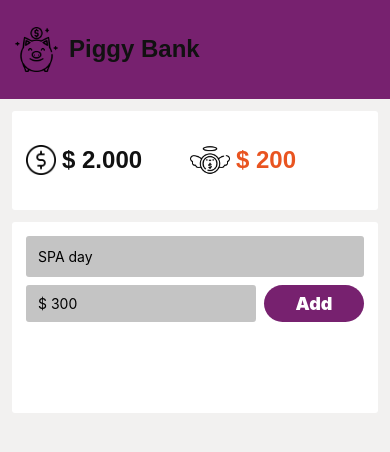
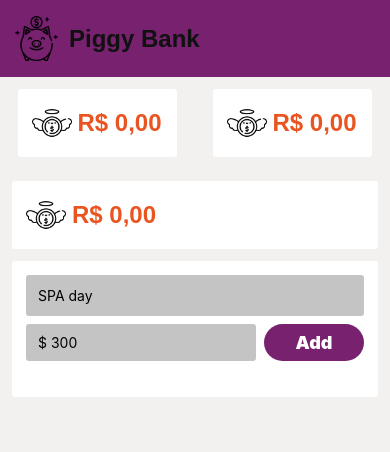
Before and after one commit to analiseburtet/PiggyBank-App, a React Native app: screen / in a window 390 px wide. Shown: the top 452 px of the page. Built offline with nearby package versions, Linux system fonts and the light colour scheme.

Commit message:
feat adjustments code

```diff
--- a/App.js
+++ b/App.js
@@ -1,39 +1,39 @@
-import React, { useState, useEffect } from 'react';
+import React, { useState, useEffect } from "react";
 import { AsyncStorage } from "react-native";
-import { StyleSheet, View } from 'react-native';
-import Header from './src/components/Header'
-import AccountAmount from './src/components/AccountAmount'
-import Form from './src/components/Form'
-import BillContainer from './src/components/BillContainer'
+import { StyleSheet, View } from "react-native";
+import Header from "./src/components/Header";
+import AccountAmount from "./src/components/AccountAmount";
+import Form from "./src/components/Form";
+import BillContainer from "./src/components/BillContainer";
+
+const VALOR_TOTAL_ID = "valor-total";
 
 export default function App() {
   const [data, setData] = useState([]);
-  const [ positiveValue, setPositiveValue ] = useState()
+  const [moneyTotal, setMoneyTotal] = useState(0);
+  const [billTotal, setBillTotal] = useState(0);
 
-  const updateNegativeBalance = async (id, name, money) => {
+  const createNewBill = async (id, name, money) => {
     const unixTimestamp = id;
-    await AsyncStorage.setItem(
-      unixTimestamp,
-      JSON.stringify({ name, money })
-    );
+    await AsyncStorage.setItem(unixTimestamp, JSON.stringify({ name, money }));
     setData([...data, { key: id, name, money }]);
-    let negativeValue = money
-    accountBalance(positiveValue, negativeValue)
-  }
-
-  const accountBalance = async ( positiveValue, negativeValue ) => {
-    let balance = positiveValue - negativeValue
-    return balance
-  }
+    let currentBill = money;
+    const updatedTotalBill = billTotal + parseInt(currentBill, 10);
+    setBillTotal(updatedTotalBill);
+    await AsyncStorage.setItem(VALOR_TOTAL_ID, updatedTotalBill);
+  };
 
   useEffect(() => {
     const getData = async () => {
       let data = null;
       try {
-        data = (await displayData()).map(([key, name, money]) => {
+        const res = await displayData();
+        data = res.objects.map(([key, name, money]) => {
           const finalValue = JSON.parse(name, money);
           return { key, ...finalValue };
         });
+        console.log(res.valorTotal);
+        setBillTotal(parseInt(res.valorTotal || 0, 10));
       } catch (error) {
         console.log(error);
         data = [];
@@ -43,26 +43,31 @@ export default function App() {
     getData();
   }, []);
 
-
   const deleteBill = async (key) => {
     try {
-      await AsyncStorage.removeItem(key);
       const filteredData = data.filter((item) => item.key !== key);
       setData(filteredData);
+      await Promise.all([
+        AsyncStorage.removeItem(key),
+        AsyncStorage.setItem(VALOR_TOTAL_ID, billTotal),
+      ]);
+      setBillTotal(billTotal);
     } catch (error) {
       console.log(error, "imposible to delete item");
     }
   };
 
-  const updatePositiveBalance = (positiveBalance) => {
-    setPositiveValue(positiveBalance)
-  }
-
   return (
     <View style={styles.container}>
-      <Header/>
-      <AccountAmount accountBalance={accountBalance} updateNegativeBalance={updateNegativeBalance} updatePositiveBalance={updatePositiveBalance}/>
-      <Form accountBalance={accountBalance} updateNegativeBalance={updateNegativeBalance}/>
+      <Header />
+      <View style={{ flexDirection: "row", justifyContent: "space-around" }}>
+        <AccountAmount moneyTotal={moneyTotal} billTotal={billTotal} />
+        <AccountAmount moneyTotal={moneyTotal} billTotal={billTotal} />
+      </View>
+      <View style={{ flexDirection: "column" }}>
+        <AccountAmount moneyTotal={moneyTotal} billTotal={billTotal} />
+      </View>
+      <Form createNewBill={createNewBill} />
       <BillContainer onDelete={deleteBill} data={data} />
     </View>
   );
@@ -71,8 +76,8 @@ export default function App() {
 const styles = StyleSheet.create({
   container: {
     flex: 1,
-    backgroundColor: '#F2F1F0',
-    flexDirection: 'column'
+    backgroundColor: "#F2F1F0",
+    flexDirection: "column",
   },
 });
 
@@ -85,7 +90,10 @@ const displayData = async () => {
       objects = await AsyncStorage.multiGet(
         keys.filter((key) => !!parseInt(key, 10))
       );
-      return objects;
+
+      const valorTotal = await AsyncStorage.getItem(VALOR_TOTAL_ID);
+
+      return { objects, valorTotal };
     } catch (error) {
       console.log(error);
     }
--- a/src/components/AccountAmount.js
+++ b/src/components/AccountAmount.js
@@ -1,79 +1,57 @@
-import React, { useState } from 'react'
-import { View, Image, StyleSheet, TextInput } from 'react-native'
+import React, { useState } from "react";
+import { View, Image, StyleSheet, TextInput, Text } from "react-native";
 
-const AccountAmount = ({ accountBalance, updatePositiveBalance }) => {
-    const [ positiveBalance, setPositiveBalance ] = useState()
-    const [ negativeBalance, setNegativeBalance ] = useState()
-
-    return(
+const AccountAmount = ({ moneyTotal, billTotal }) => {
+  return (
     <View style={styles.background}>
+      <View style={{ maxWidth: "30%" }}>
         <Image
-                style={styles.coin}
-                source={require('../../assets/coin.png')}
-            />
-            <View style={styles.inputBox}>
-                <TextInput
-                    style={styles.text}
-                    placeholder='$ 2.000'
-                    onChangeText={(positiveBalance) => {
-                        setPositiveBalance(positiveBalance)
-                        updatePositiveBalance(positiveBalance)
-                    }}
-                    value={positiveBalance}
+          style={styles.coinfly}
+          source={require("../../assets/coinfly.png")}
         />
       </View>
-             <Image
-                style={styles.coinfly}
-                source={require('../../assets/coinfly.png')}
-            />
-             <View style={styles.inputBox}>
-                <TextInput
-                    style={styles.negativeText}
-                    placeholder='$ 200'
-                    value={negativeBalance}
-                />
+      <View style={{ alignSelf: "stretch", justifyContent: "center" }}>
+        <Text style={styles.negativeText} placeholder="$ 200">
+          {Intl.NumberFormat("pt-BR", {
+            style: "currency",
+            currency: "BRL",
+          }).format(billTotal)}
+        </Text>
       </View>
     </View>
-    )
-}
+  );
+};
 
-export default AccountAmount
+export default AccountAmount;
 
-const styles =  StyleSheet.create({
+const styles = StyleSheet.create({
   background: {
-        backgroundColor: '#ffffff',
-        flex: 0.1,
+    backgroundColor: "#ffffff",
     padding: 14,
-        flexDirection: 'row',
-        alignItems: 'center',
-        justifyContent: 'space-evenly',
+    flexDirection: "row",
     borderRadius: 3,
     margin: 12,
   },
   coin: {
     height: 30,
-        width: 30
+    width: 30,
   },
   coinfly: {
     height: 40,
-        width: 40
+    width: 40,
   },
   text: {
     fontSize: 24,
-        fontFamily: 'sans-serif',
-        color: '#111111',
-        fontWeight: '900',
+    fontFamily: "sans-serif",
+    color: "#111111",
+    fontWeight: "900",
     paddingLeft: 6,
-
   },
   negativeText: {
     fontSize: 24,
-        fontFamily: 'sans-serif',
-        color: '#E95420',
-        fontWeight: '900',
-        paddingLeft: 6
+    fontFamily: "sans-serif",
+    color: "#E95420",
+    fontWeight: "900",
+    paddingLeft: 6,
   },
-    inputBox: {
-        flex: 1
-    }
-})
+});
--- a/src/components/BillContainer.js
+++ b/src/components/BillContainer.js
@@ -1,72 +1,74 @@
-import React from 'react'
-import { View, Text, Image, StyleSheet, SafeAreaView, FlatList, TouchableOpacity } from 'react-native'
+import React from "react";
+import {
+  View,
+  Text,
+  Image,
+  StyleSheet,
+  SafeAreaView,
+  FlatList,
+  TouchableOpacity,
+} from "react-native";
 
-function Item({ bill, onDelete }){
-    return(
-        <View style={styles.container} key={bill.key}>
-            <Image
-                style={styles.bill}
-                source={require('../../assets/bill.png')}
-            />
-            <Text
-                 style={styles.text}
-            >{bill.name}</Text>
-            <Text
-                 style={styles.negativeText}
-            >$ {bill.money}</Text>
-            <TouchableOpacity onPress={() => onDelete(bill.key)}>
+function Item({ bill, onDelete }) {
+  return (
+    <View style={[styles.container]} key={bill.key}>
+      <View style={{ flexDirection: "row", justifyContent: "space-evenly" }}>
+        <Image style={styles.bill} source={require("../../assets/bill.png")} />
+        <View />
+        <Text style={styles.text}>{bill.name}</Text>
+      </View>
+      <View />
+      <Text style={styles.negativeText}>$ {bill.money}</Text>
+      <View />
+      <TouchableOpacity onPress={async () => await onDelete(bill.key)}>
         <Image style={styles.can} source={require("../../assets/can.png")} />
       </TouchableOpacity>
     </View>
-    )
+  );
 }
 
 const BillContainer = ({ data, onDelete }) => {
-    return(
+  return (
     <SafeAreaView>
       <FlatList
         data={data}
         keyExtractor={(item) => item.key}
-                renderItem={({ item }) => (
-                    <Item bill={item} onDelete={onDelete}/>
-                )}
+        renderItem={({ item }) => <Item bill={item} onDelete={onDelete} />}
       />
     </SafeAreaView>
-    )
-}
+  );
+};
 
-export default BillContainer
+export default BillContainer;
 
-const styles =  StyleSheet.create({
+const styles = StyleSheet.create({
   container: {
-        backgroundColor: '#ffffff',
-        flex: 0.2,
+    backgroundColor: "#ffffff",
     padding: 14,
-        flexDirection: 'row',
-        alignItems: 'center',
-        justifyContent: 'space-evenly',
+    flexDirection: "row",
     borderRadius: 3,
+    justifyContent: "space-between",
     marginHorizontal: 12,
-        marginVertical: 6
+    marginVertical: 6,
   },
   bill: {
     height: 30,
-        width: 30
+    width: 30,
   },
   can: {
     height: 30,
-        width: 30
+    width: 30,
   },
   text: {
     fontSize: 16,
-        fontFamily: 'sans-serif',
-        color: '#111111',
-        fontWeight: '900',
+    fontFamily: "sans-serif",
+    color: "#111111",
+    fontWeight: "900",
   },
   negativeText: {
     fontSize: 18,
-        fontFamily: 'sans-serif',
-        color: '#E95420',
-        fontWeight: '900',
-    }
-})
+    fontFamily: "sans-serif",
+    color: "#E95420",
+    fontWeight: "900",
+  },
+});
--- a/src/components/Form.js
+++ b/src/components/Form.js
@@ -1,12 +1,18 @@
-import React, { useState } from 'react'
-import { View, TouchableOpacity, TextInput, Text, StyleSheet } from 'react-native'
-import Moment from 'moment'
+import React, { useState } from "react";
+import {
+  View,
+  TouchableOpacity,
+  TextInput,
+  Text,
+  StyleSheet,
+} from "react-native";
+import Moment from "moment";
 
-const Form = ({ updateNegativeBalance }) => {
-    const [ name, setName ] = useState()
-    const [ money, setMoney ] = useState()
+const Form = ({ createNewBill }) => {
+  const [name, setName] = useState();
+  const [money, setMoney] = useState();
 
-    return(
+  return (
     <View style={styles.background}>
       <View>
         <TextInput
@@ -26,58 +32,57 @@ const Form = ({ updateNegativeBalance }) => {
         <TouchableOpacity
           style={styles.button}
           onPress={() => {
-                        let id = Moment().unix().toString()
-                        updateNegativeBalance( id, name, money )
+            let id = Moment().unix().toString();
+            createNewBill(id, name, money);
           }}
         >
           <Text style={styles.add}>Add</Text>
         </TouchableOpacity>
       </View>
     </View>
-    )
-}
+  );
+};
 
-export default Form
+export default Form;
 
-const styles =  StyleSheet.create({
+const styles = StyleSheet.create({
   background: {
-        backgroundColor: '#ffffff',
-        flex: 0.2,
+    backgroundColor: "#ffffff",
     paddingHorizontal: 14,
     borderRadius: 3,
     margin: 12,
     marginTop: 0,
     marginBottom: 6,
     paddingVertical: 14,
-        paddingBottom: 36
+    paddingBottom: 36,
   },
   input: {
-        backgroundColor: '#C4C4C4',
+    backgroundColor: "#C4C4C4",
     padding: 12,
-        borderRadius: 3
+    borderRadius: 3,
   },
-    row:{
+  row: {
     paddingTop: 8,
-       flexDirection: 'row',
-       alignItems: 'stretch'
+    flexDirection: "row",
+    alignItems: "stretch",
   },
   button: {
-        backgroundColor: '#77216F',
+    backgroundColor: "#77216F",
     borderRadius: 100,
     flex: 1,
-        alignItems: 'center',
+    alignItems: "center",
     paddingVertical: 8,
-        marginLeft: 8
+    marginLeft: 8,
   },
   inputNumber: {
-        backgroundColor: '#C4C4C4',
+    backgroundColor: "#C4C4C4",
     borderRadius: 3,
     flex: 1,
-        paddingLeft: 12
+    paddingLeft: 12,
   },
   add: {
-        color: '#ffffff',
-        fontWeight: '900',
+    color: "#ffffff",
+    fontWeight: "900",
     fontSize: 18,
   },
-})
+});
```
Also changed, not shown: 1 other file (tests, documents, lock files or other folders). Lines whose indentation alone changed are shown as unchanged.
